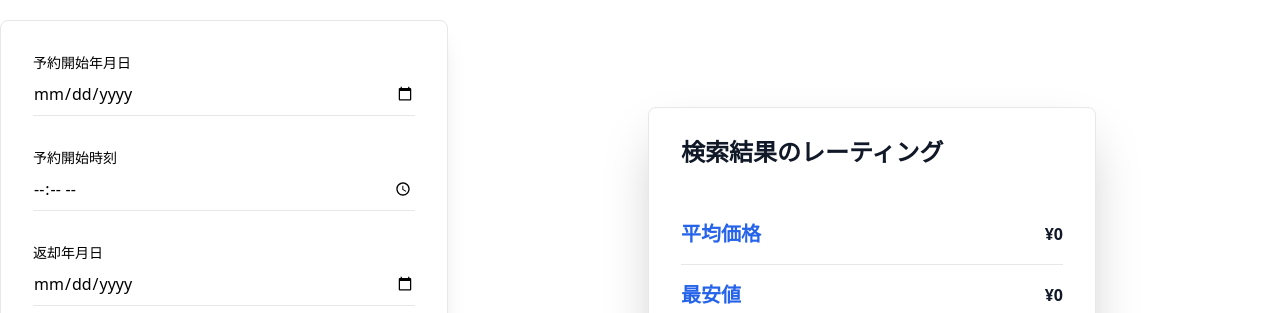
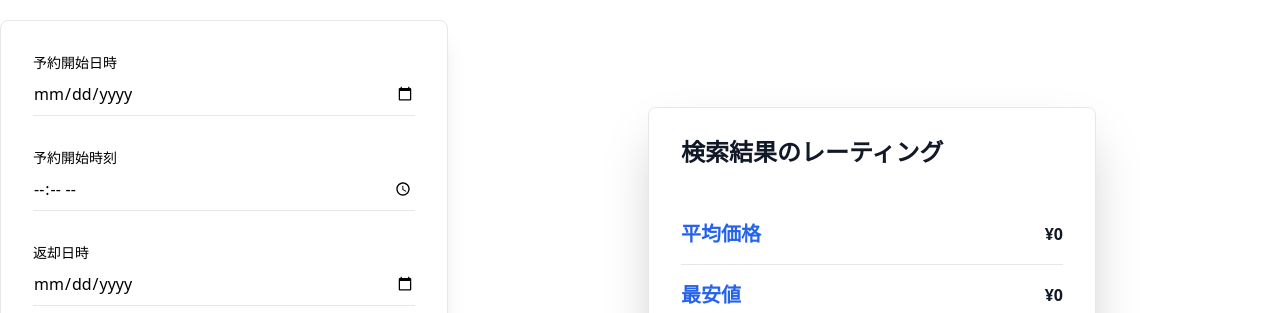
Before and after one commit to ReoIto/entacar-price-searcher-frontend, a Next.js app: page / in a window 1280 px wide. Shown: the top 313 px of the page. Built offline with nearby package versions, Linux system fonts and the light colour scheme.

Commit message:
検索フォームlabelの文言変更

```diff
--- a/components/SearchForm.js
+++ b/components/SearchForm.js
@@ -45,7 +45,7 @@ export default function SearchForm({
         <form onSubmit={handleSubmit(onSubmit)}>
           <div className="mb-8">
             <DateTimeInput
-              label="予約開始年月日"
+              label="予約開始日時"
               name="startDate"
               type="date"
               register={register}
@@ -74,7 +74,7 @@ export default function SearchForm({
 
           <div className="mb-8">
             <DateTimeInput
-              label="返却年月日"
+              label="返却日時"
               name="returnDate"
               type="date"
               register={register}
```
